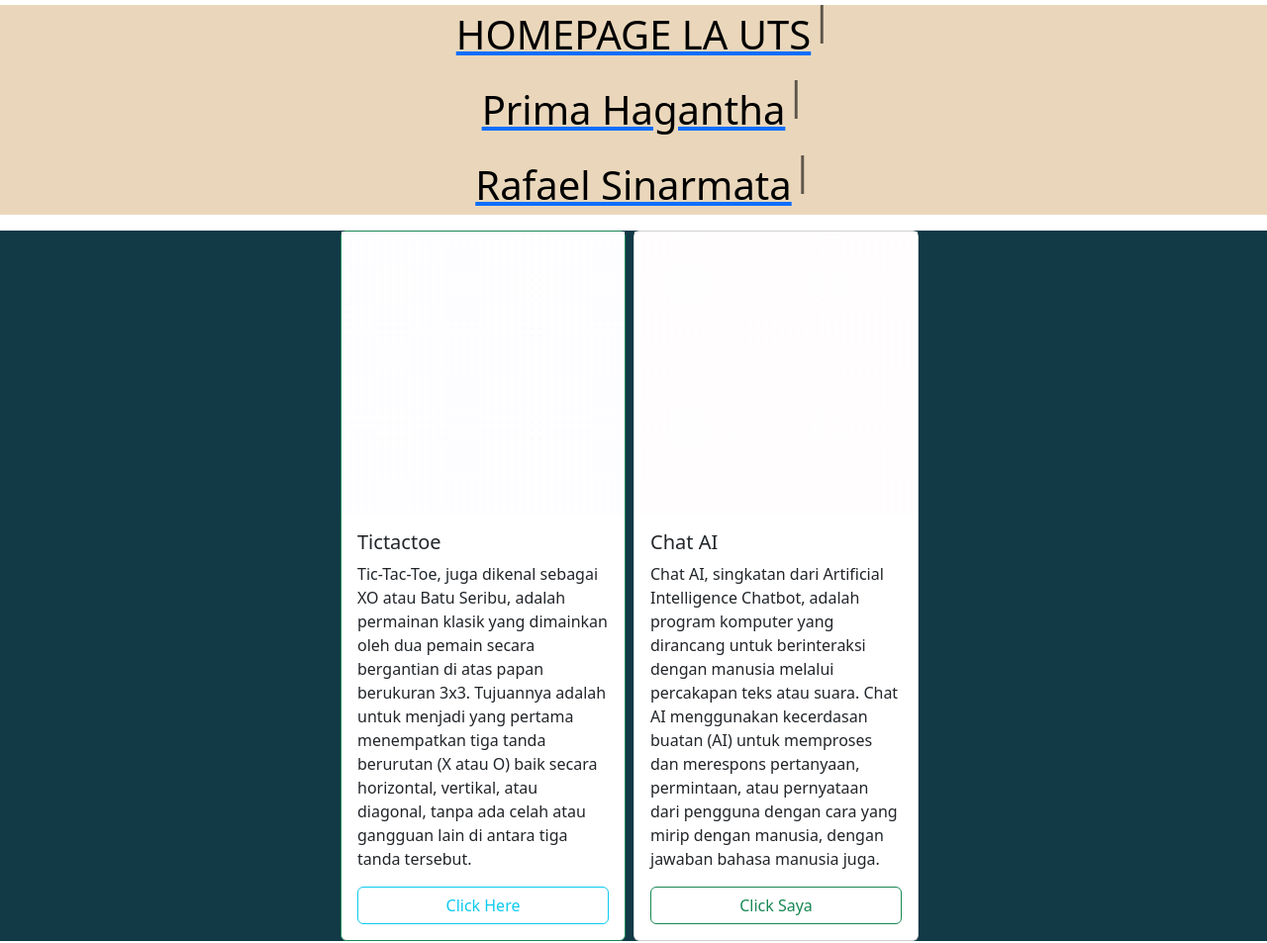
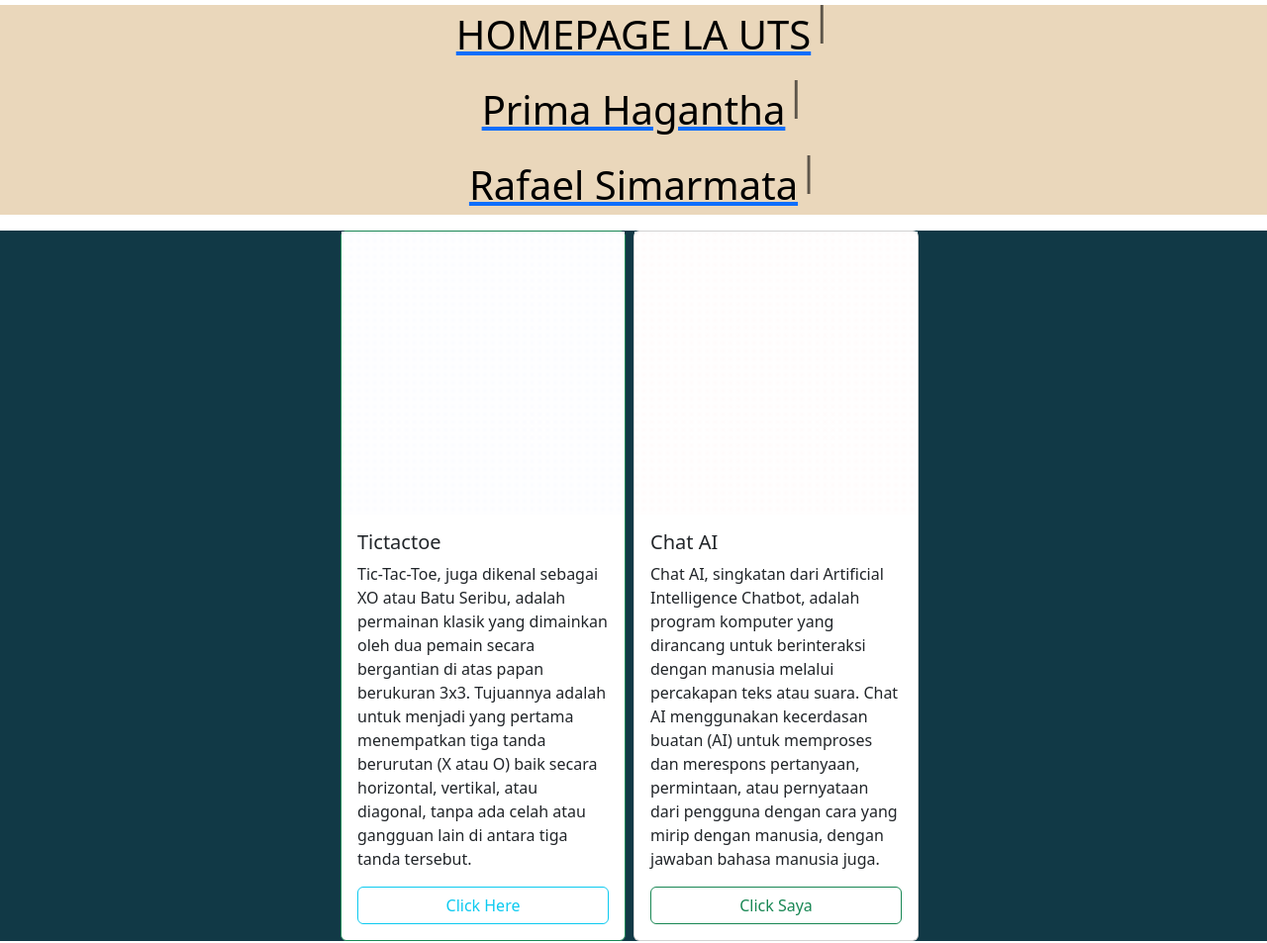
Before and after one commit to primahagantha/uts-pemweb, a plain HTML site: page html/index.html in a window 1280 px wide. Shown: the whole page at 99% size. Drawn offline with nearby package versions, Linux system fonts and the light colour scheme.

Commit message:
update-nama

```diff
--- a/html/index.html
+++ b/html/index.html
@@ -12,7 +12,7 @@
 <div class="container-fluid justify-content-sm-center">
   <a href="https://github.com/primahagantha/uts-pemweb"><p class="typing-effect">HOMEPAGE LA UTS</p></a>
   <a href="https://github.com/primahagantha/"><p class="typing-effect">Prima Hagantha</p></a>
-  <a href="https://github.com/Rafaellsimarmata"><p class="typing-effect">Rafael Sinarmata</p></a>
+  <a href="https://github.com/Rafaellsimarmata"><p class="typing-effect">Rafael Simarmata</p></a>
 </div>
 
 <div class="container-xxl d-flex justify-content-sm-center wrap-4 mb-3">
```
